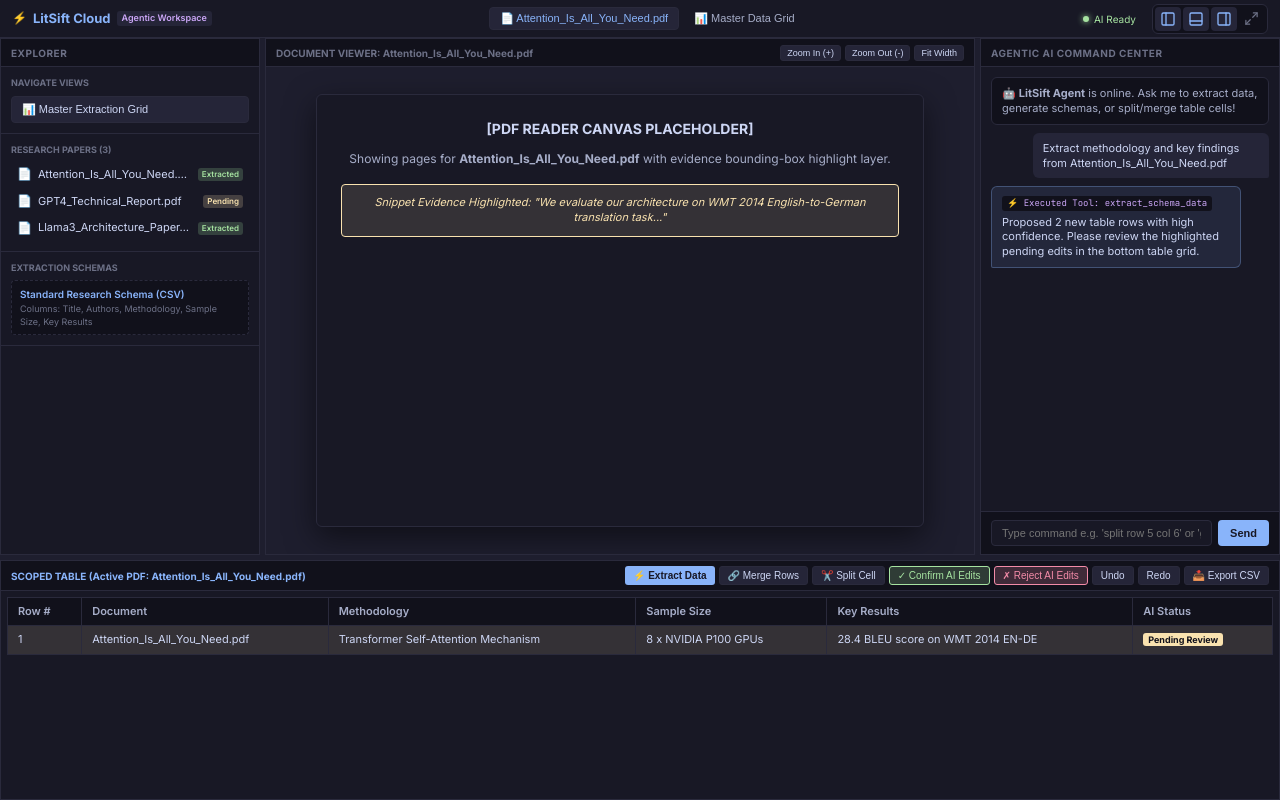
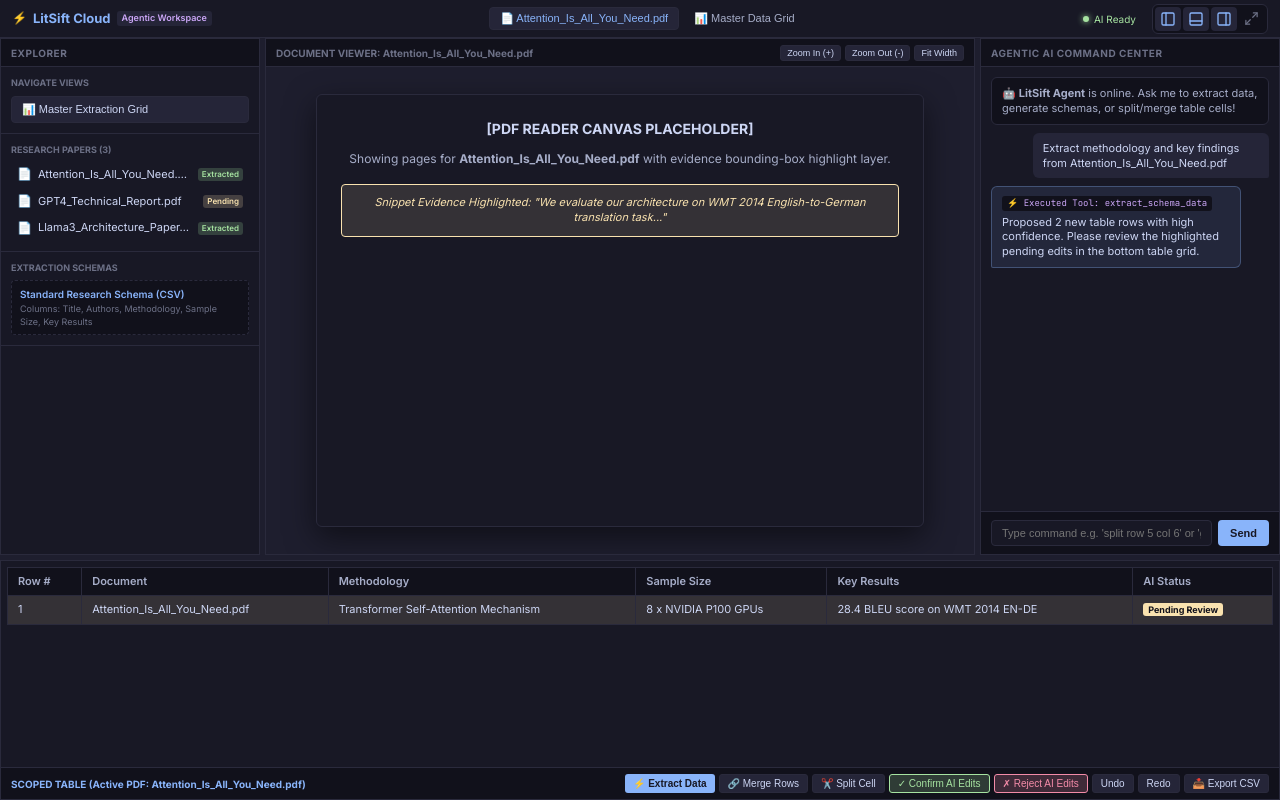
Before and after one commit to discoveraniket/LitSift_cloud, a React (Vite) app: page / in a window 1280 px wide. Built offline with nearby package versions, Linux system fonts and the light colour scheme.

Commit message:
Move grid action toolbar to the bottom of the grid panel

```diff
--- a/src/components/data-grid/BottomGridPanel.tsx
+++ b/src/components/data-grid/BottomGridPanel.tsx
@@ -7,22 +7,6 @@
 export const BottomGridPanel: React.FC<BottomGridPanelProps> = ({ activePdfTitle }) => {
   return (
     <footer className="panel bottom-grid">
-      <div className="grid-toolbar">
-        <span className="grid-scope-label">
-          SCOPED TABLE (Active PDF: {activePdfTitle})
-        </span>
-        <div className="grid-actions">
-          <button className="grid-action-btn primary">⚡ Extract Data</button>
-          <button className="grid-action-btn">🔗 Merge Rows</button>
-          <button className="grid-action-btn">✂️ Split Cell</button>
-          <button className="grid-action-btn success">✓ Confirm AI Edits</button>
-          <button className="grid-action-btn danger">✗ Reject AI Edits</button>
-          <button className="grid-action-btn">Undo</button>
-          <button className="grid-action-btn">Redo</button>
-          <button className="grid-action-btn secondary">📥 Export CSV</button>
-        </div>
-      </div>
-
       <div className="table-container">
         <table className="data-grid-table">
           <thead>
@@ -49,6 +33,22 @@
           </tbody>
         </table>
       </div>
+
+      <div className="grid-toolbar bottom-toolbar">
+        <span className="grid-scope-label">
+          SCOPED TABLE (Active PDF: {activePdfTitle})
+        </span>
+        <div className="grid-actions">
+          <button className="grid-action-btn primary">⚡ Extract Data</button>
+          <button className="grid-action-btn">🔗 Merge Rows</button>
+          <button className="grid-action-btn">✂️ Split Cell</button>
+          <button className="grid-action-btn success">✓ Confirm AI Edits</button>
+          <button className="grid-action-btn danger">✗ Reject AI Edits</button>
+          <button className="grid-action-btn">Undo</button>
+          <button className="grid-action-btn">Redo</button>
+          <button className="grid-action-btn secondary">📥 Export CSV</button>
+        </div>
+      </div>
     </footer>
   );
 };
--- a/src/styles/theme.css
+++ b/src/styles/theme.css
@@ -586,9 +586,9 @@
 }
 
 .grid-toolbar {
-  height: 30px;
+  height: 32px;
   background: var(--bg-tertiary);
-  border-bottom: 1px solid var(--border-subtle);
+  border-top: 1px solid var(--border-subtle);
   display: flex;
   align-items: center;
   justify-content: space-between;
```
